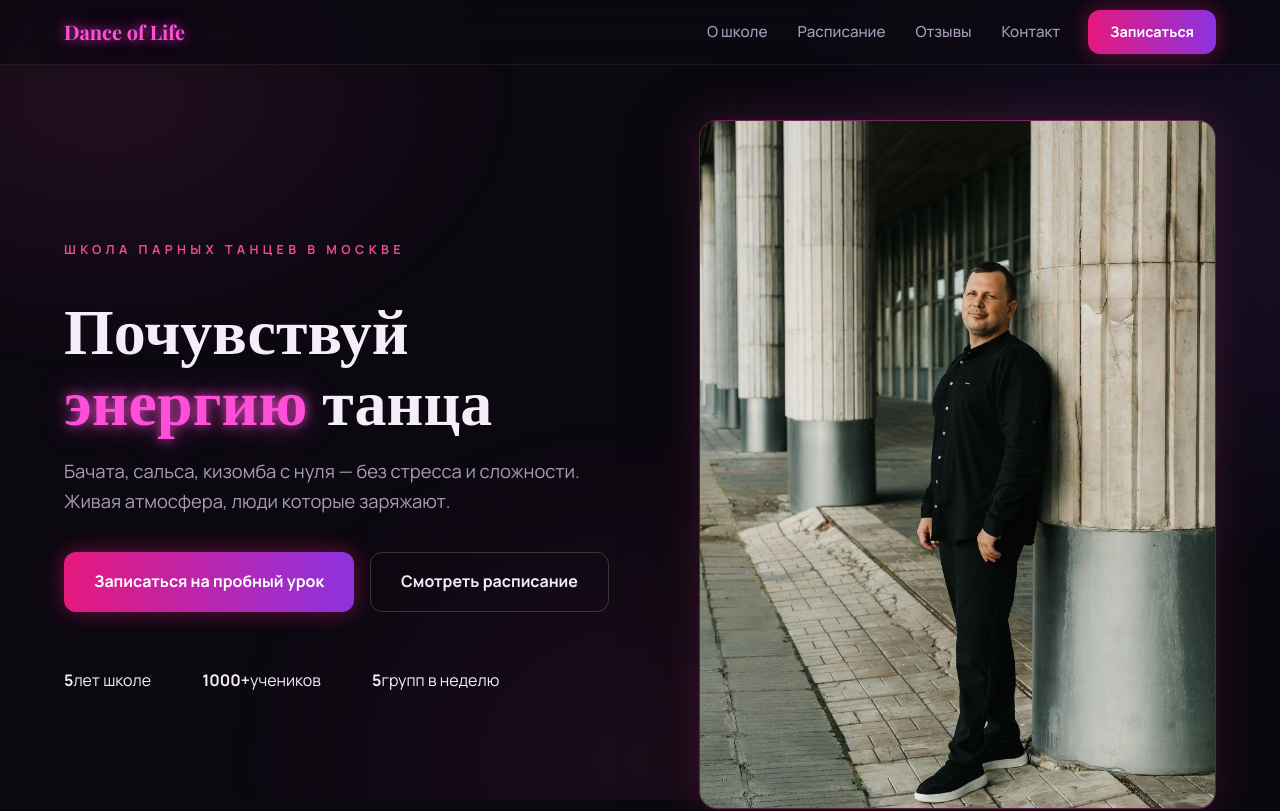
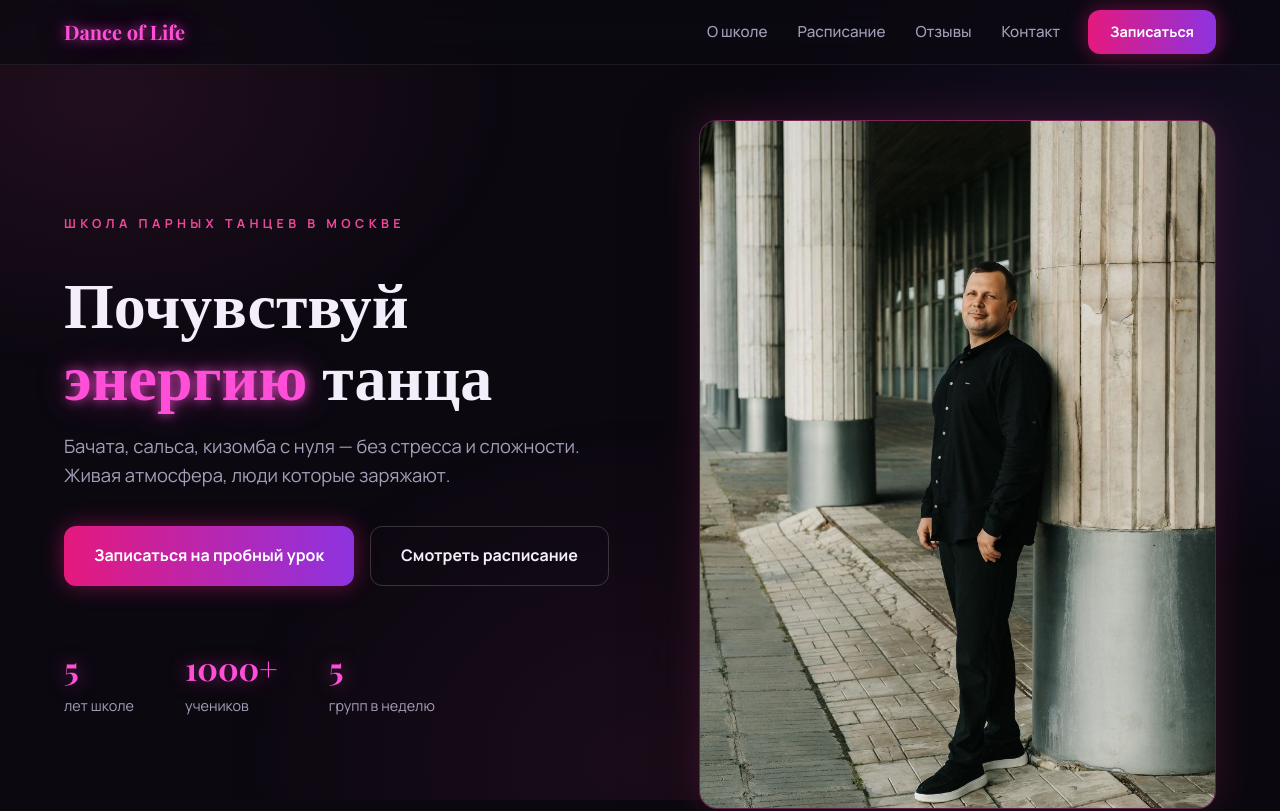
Before and after one commit to gicod/DanceOfLife, a plain HTML site: page index.html in a window 1280 px wide. Shown: the top 811 px of the page. Drawn offline with nearby package versions, Linux system fonts and the light colour scheme; a web font is replaced by a local one.

Commit message:
поправил стиль hero

```diff
--- a/css/style.css
+++ b/css/style.css
@@ -88,6 +88,10 @@ section{padding:96px 0}
 .hero p{color:var(--muted);font-size:clamp(1rem,2vw,1.15rem);margin:0 0 36px}
 .hero-actions{display:flex;gap:16px;justify-content:flex-start;flex-wrap:wrap}
 .hero-stats{display:flex;justify-content:flex-start;gap:clamp(24px,4vw,56px);margin-top:56px;flex-wrap:wrap}
+
+/* .hero-stats{display:flex;justify-content:center;gap:clamp(28px,6vw,72px);margin-top:64px;flex-wrap:wrap} */
+.hero-stats b{display:block;font-family:var(--serif);font-size:2rem;color:var(--pink-bright);text-shadow:0 0 18px rgba(255,79,216,.5)}
+.hero-stats span{color:var(--muted);font-size:.9rem}
 
 /* Фото справа */
 .hero-photo{position:relative;aspect-ratio:3/4;border-radius:18px;overflow:hidden;border:1px solid rgba(236,72,153,.35);background:radial-gradient(120% 90% at 50% 100%,rgba(255,46,166,.25),transparent 60%),#140d1b;box-shadow:0 0 40px rgba(236,72,153,.2),0 24px 70px rgba(0,0,0,.55)}
```
Also changed, not shown: index.html (+0 -1 lines), img/logo.jpg (renamed from img/photo_2026-08-15_15-59-42.jpg).
